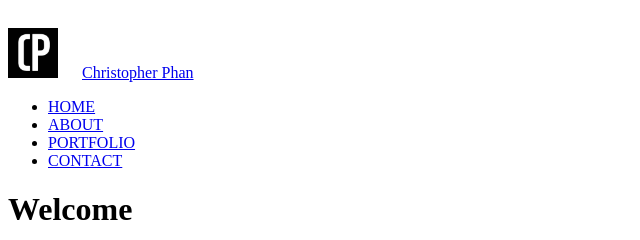
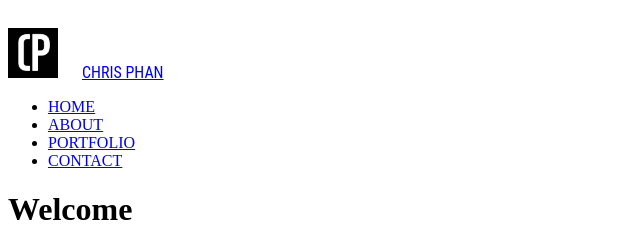
Before and after one commit to cpp6d/ChrisPhan-website, a website: page src/app/app.component.html in a window 1280 px wide. Shown: the top 240 px of the page, 0-640 px from the left. Drawn offline with Linux system fonts and the light colour scheme.

Commit message:
Finished

```diff
--- a/src/app/app.component.html
+++ b/src/app/app.component.html
@@ -6,7 +6,7 @@
     <div class="container">
       <div class="navbar-header">
         <img src="../assets/Chris-Logo-box.jpg.jpeg" class="navbar-left" width="50px" height="50px" style="margin-top:20px; margin-right:20px">
-        <a class="navbar-brand scroll" href="#home">Christopher Phan</a>
+        <a class="navbar-brand scroll" href="#home" style="font-family: 'Roboto Condensed', sans-serif;">CHRIS PHAN</a>
       </div>
       <div class="collapse navbar-collapse" id="bs-example-navbar-collapse-1">
         <ul class="nav navbar-nav">
```
Also changed, not shown: src/index.html (+1 -0 lines).
